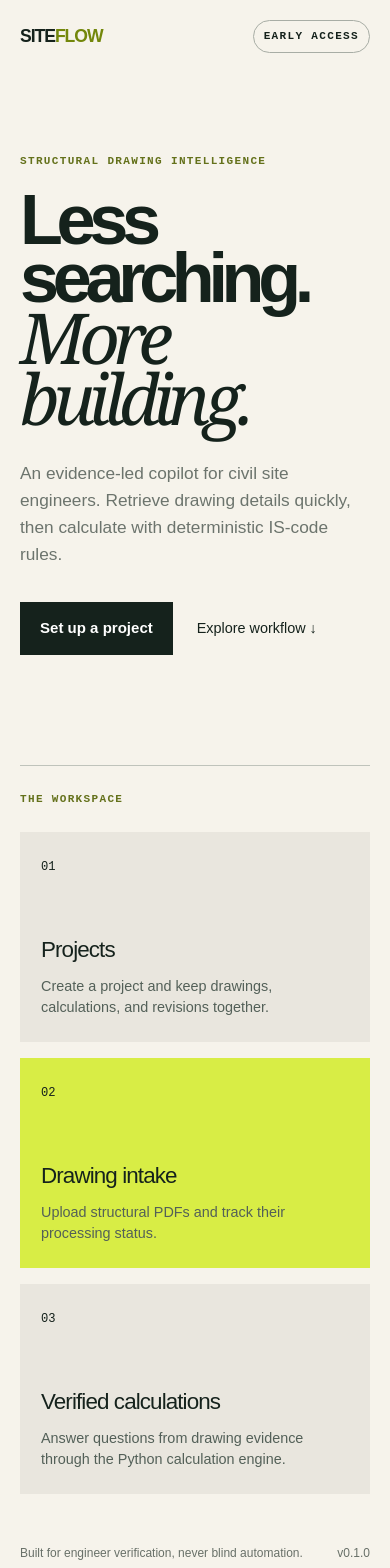
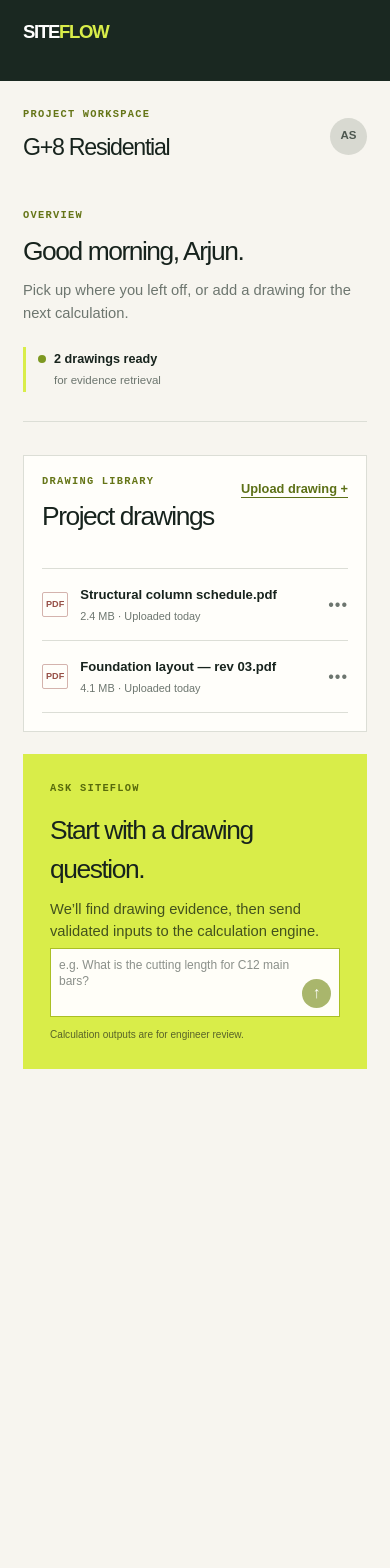
Before and after one commit to ShahzebKhan17/AI-Site-Engineer, a Next.js app: page / in a window 390 px wide. Shown: the top 1568 px of the page. After the commit the page ends 1095 px from the top, so only its background shows below. Built offline with nearby package versions, Linux system fonts and the light colour scheme.

Commit message:
feat: add responsive engineering dashboard layout

```diff
--- a/src/app/page.tsx
+++ b/src/app/page.tsx
@@ -1,24 +1,36 @@
-const milestones = [
-  ["01", "Projects", "Create a project and keep drawings, calculations, and revisions together."],
-  ["02", "Drawing intake", "Upload structural PDFs and track their processing status."],
-  ["03", "Verified calculations", "Answer questions from drawing evidence through the Python calculation engine."],
+"use client";
+
+import { ChangeEvent, useRef, useState } from "react";
+
+type Drawing = { name: string; size: string; status: "Ready" | "Processing" };
+const starterDrawings: Drawing[] = [
+  { name: "Structural column schedule.pdf", size: "2.4 MB", status: "Ready" },
+  { name: "Foundation layout — rev 03.pdf", size: "4.1 MB", status: "Ready" },
 ];
 
 export default function Home() {
-  return (
-    <main className="shell">
-      <nav><span className="brand">SITE<span>FLOW</span></span><span className="status">EARLY ACCESS</span></nav>
-      <section className="hero">
-        <p className="eyebrow">STRUCTURAL DRAWING INTELLIGENCE</p>
-        <h1>Less searching.<br /><em>More building.</em></h1>
-        <p className="intro">An evidence-led copilot for civil site engineers. Retrieve drawing details quickly, then calculate with deterministic IS-code rules.</p>
-        <div className="actions"><button>Set up a project</button><a href="#workflow">Explore workflow ↓</a></div>
+  const [drawings, setDrawings] = useState<Drawing[]>(starterDrawings);
+  const [query, setQuery] = useState("");
+  const inputRef = useRef<HTMLInputElement>(null);
+  function uploadDrawing(event: ChangeEvent<HTMLInputElement>) {
+    const file = event.target.files?.[0];
+    if (!file) return;
+    setDrawings((current) => [{ name: file.name, size: `${(file.size / 1_000_000).toFixed(1)} MB`, status: "Processing" }, ...current]);
+    event.target.value = "";
+  }
+  return <main className="workspace-shell">
+    <aside className="sidebar">
+      <a className="brand" href="#top">SITE<span>FLOW</span></a><button className="new-project">+ New project</button>
+      <nav aria-label="Main navigation"><a className="nav-link active" href="#workspace"><span>▦</span> Workspace</a><a className="nav-link" href="#drawings"><span>□</span> Drawings <b>{drawings.length}</b></a><a className="nav-link" href="#calculations"><span>⌁</span> Calculations</a></nav>
+      <div className="project-card"><span className="tiny-label">ACTIVE PROJECT</span><strong>G+8 Residential</strong><small>Structural package · Rev 03</small></div><p className="sidebar-note">Results require engineer verification.</p>
+    </aside>
+    <section className="workspace" id="workspace">
+      <header className="workspace-header"><div><p className="eyebrow">PROJECT WORKSPACE</p><h1>G+8 Residential</h1></div><button className="avatar" aria-label="Account">AS</button></header>
+      <section className="overview"><div><p className="eyebrow">OVERVIEW</p><h2>Good morning, Arjun.</h2><p>Pick up where you left off, or add a drawing for the next calculation.</p></div><div className="readiness"><span className="ready-dot" /><b>{drawings.filter((drawing) => drawing.status === "Ready").length} drawings ready</b><small>for evidence retrieval</small></div></section>
+      <section className="content-grid">
+        <div className="drawings-panel" id="drawings"><div className="section-title"><div><p className="eyebrow">DRAWING LIBRARY</p><h2>Project drawings</h2></div><button className="text-button" onClick={() => inputRef.current?.click()}>Upload drawing +</button></div><input ref={inputRef} className="visually-hidden" type="file" accept=".pdf,.png,.jpg,.jpeg" onChange={uploadDrawing} /><div className="drawing-list">{drawings.map((drawing, index) => <article className="drawing-row" key={`${drawing.name}-${index}`}><div className="file-icon">PDF</div><div className="drawing-name"><strong>{drawing.name}</strong><small>{drawing.size} · Uploaded today</small></div><span className={`drawing-status ${drawing.status === "Ready" ? "ready" : "processing"}`}>{drawing.status}</span><button className="more-button" aria-label={`More options for ${drawing.name}`}>•••</button></article>)}</div></div>
+        <aside className="ask-panel" id="calculations"><p className="eyebrow">ASK SITEFLOW</p><h2>Start with a drawing question.</h2><p>We’ll find drawing evidence, then send validated inputs to the calculation engine.</p><div className="question-box"><textarea value={query} onChange={(event) => setQuery(event.target.value)} placeholder="e.g. What is the cutting length for C12 main bars?" /><button disabled={!query.trim()} aria-label="Submit question">↑</button></div><small>Calculation outputs are for engineer review.</small></aside>
       </section>
-      <section id="workflow" className="workflow">
-        <p className="eyebrow">THE WORKSPACE</p>
-        <div className="milestones">{milestones.map(([number, title, description]) => <article key={number}><span>{number}</span><h2>{title}</h2><p>{description}</p></article>)}</div>
-      </section>
-      <footer><span>Built for engineer verification, never blind automation.</span><span>v0.1.0</span></footer>
-    </main>
-  );
+    </section>
+  </main>;
 }
```
Also changed, not shown: src/app/globals.css.
